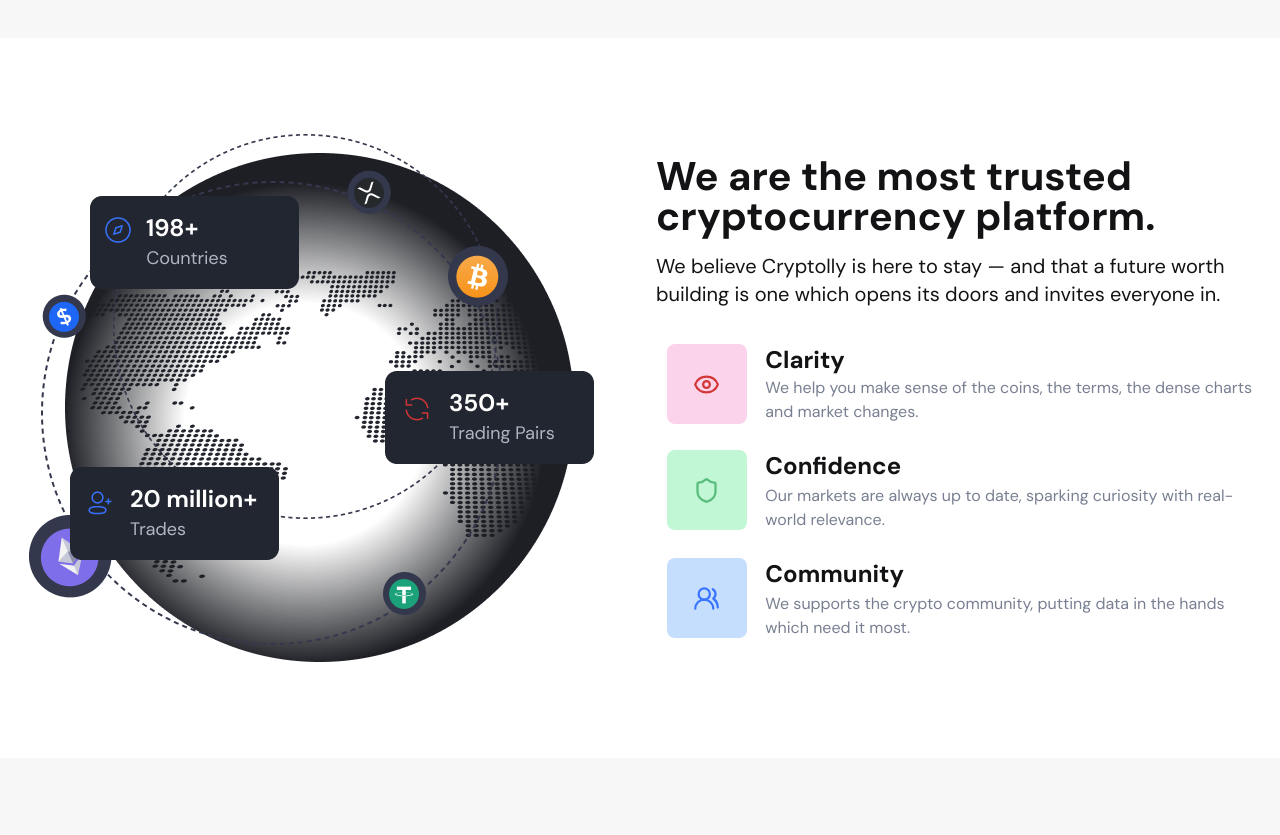
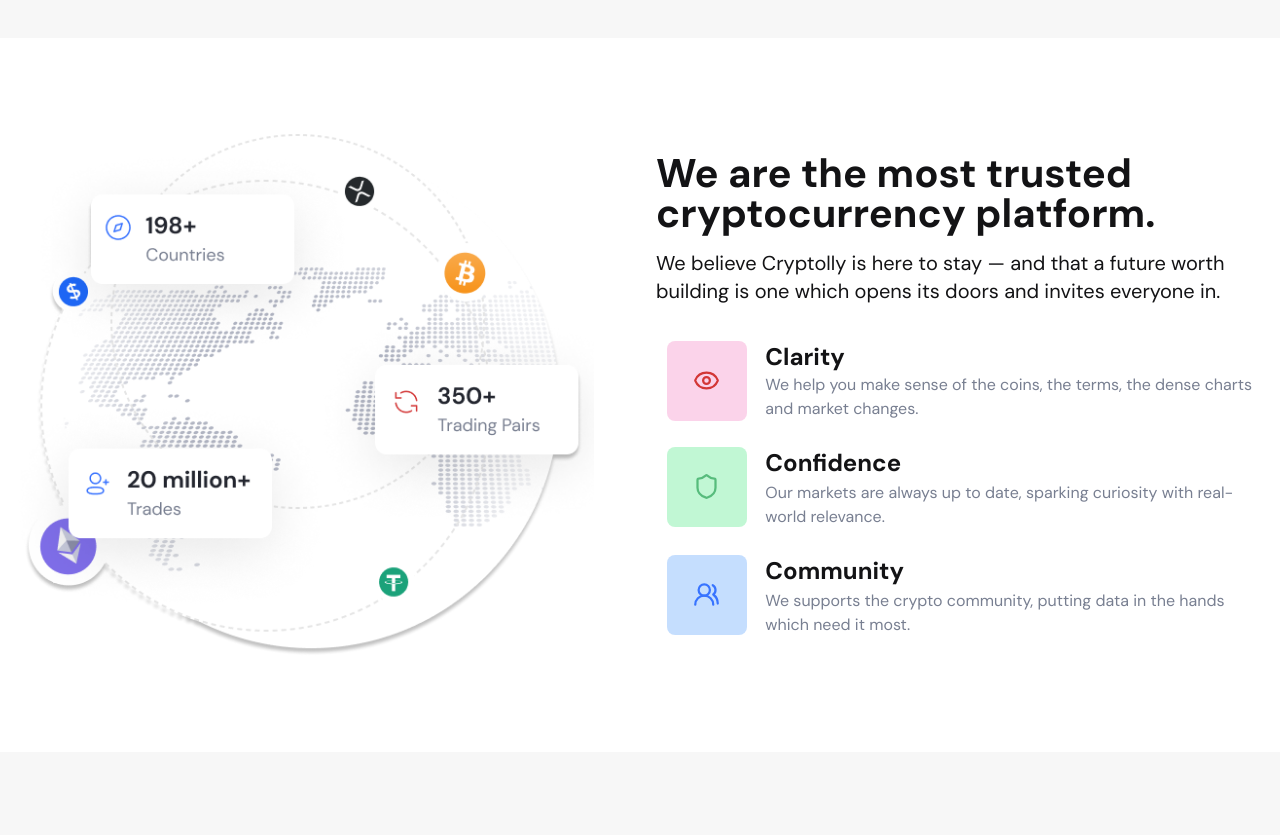
Before and after one commit to ticoniq/cryptoniqq, a Next.js app: page / in a window 1280 px wide. Shown: the part 620-1455 px from the top of the page. Built offline with nearby package versions, Linux system fonts and the light colour scheme.

Commit message:
refactor: Update Social component to fix image import paths

```diff
--- a/src/components/frontend/Social.tsx
+++ b/src/components/frontend/Social.tsx
@@ -1,6 +1,6 @@
 import Image from "next/image";
 import illustrationDark from "@/assets/images/Illustration-dark.png";
-import illustrationLight from "@/assets/images/Illustration-dark.png";
+import illustrationLight from "@/assets/images/Illustration-light.png";
 import { Eye, Shield, UsersRound } from "lucide-react";
 
 export function Social() {
@@ -14,7 +14,7 @@ export function Social() {
                 width={578}
                 height={528}
                 alt="Dashboard image"
-                className="w-[36.125rem] h-[33rem] hidden dark:block"
+                className="w-full max-w-[36.125rem] h-auto hidden dark:block"
                 priority={true}
               />
               <Image
@@ -22,7 +22,7 @@ export function Social() {
                 width={578}
                 height={528}
                 alt="Dashboard image"
-                className="w-[36.125rem] h-[33rem] dark:hidden"
+                className="w-full max-w-[36.125rem] h-auto dark:hidden"
                 priority={true}
               />
             </figure>
```
